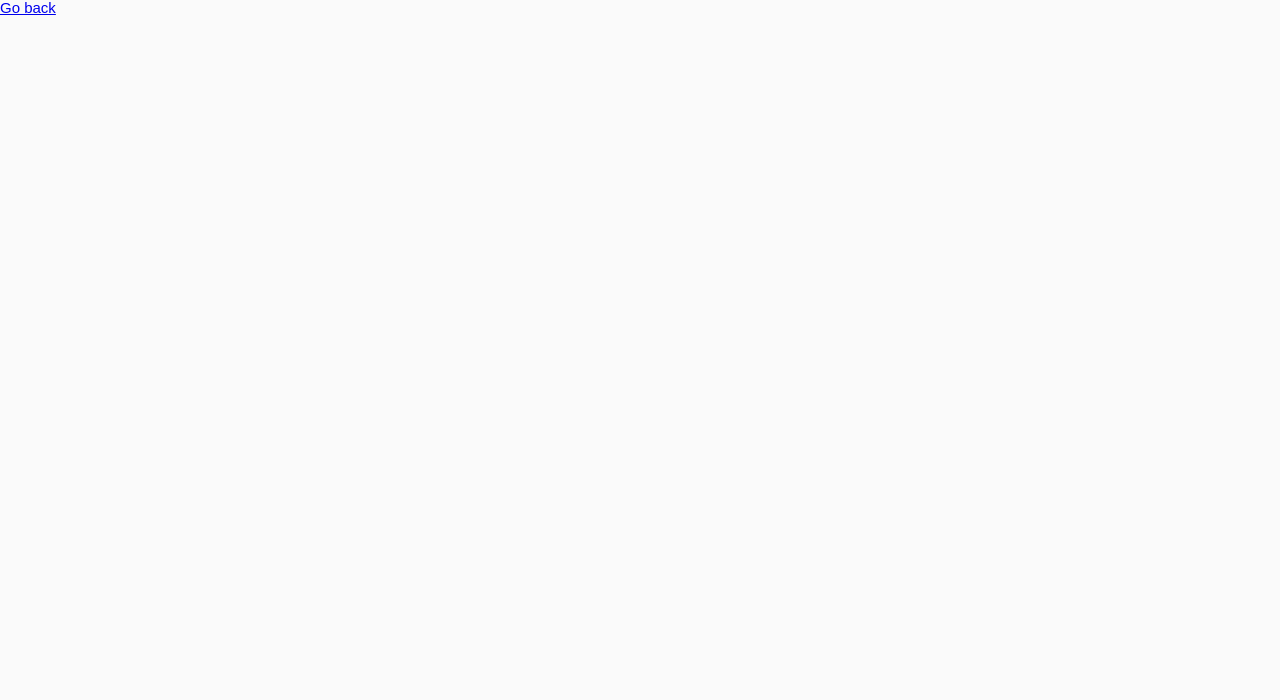
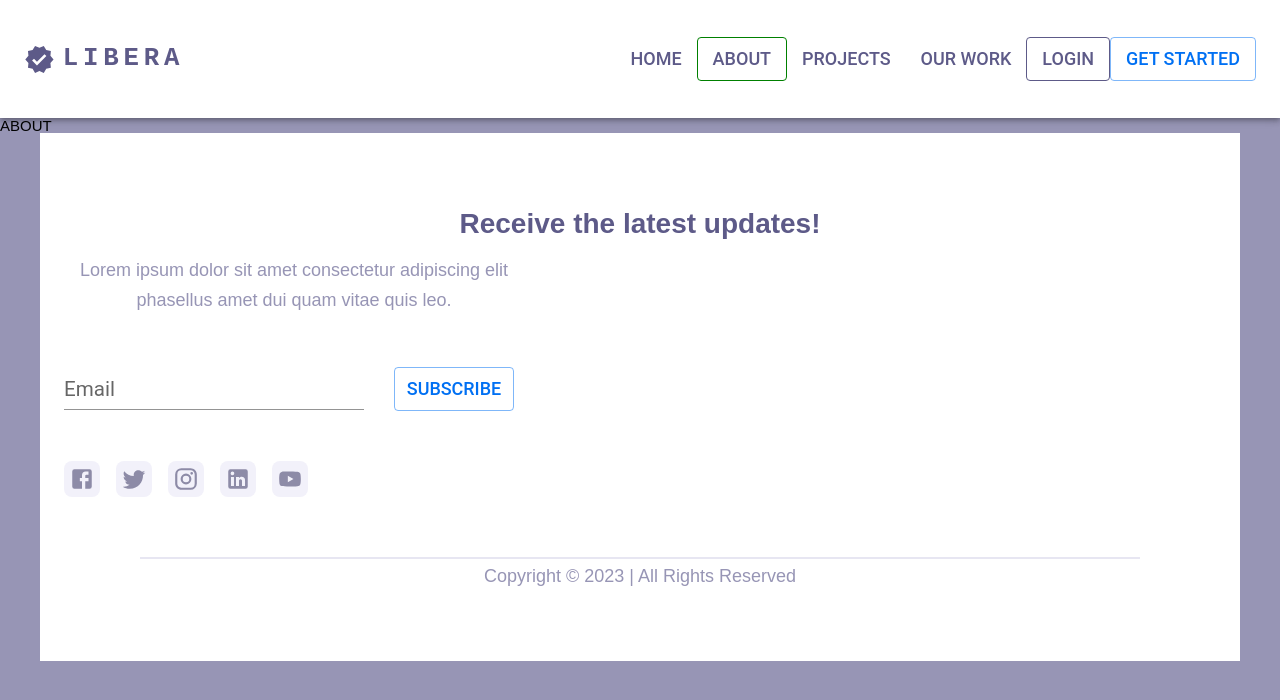
Before and after one commit to um-tesis/stunning-journey-web, a Next.js app: page /about in a window 1280 px wide. Before the commit this address had no page. Shown: the top 700 px of the page. Built offline with nearby package versions, Linux system fonts and the light colour scheme.

Commit message:
home first version finished, starting with about page

```diff
--- /dev/null
+++ b/src/features/about/index.tsx
@@ -0,0 +1,3 @@
+export default function About() {
+  return <div>ABOUT</div>;
+}
--- a/src/features/home/index.tsx
+++ b/src/features/home/index.tsx
@@ -1,6 +1,7 @@
 import {classNamesFilter} from '@/lib/utils/ui-helper';
 import {Box, Button} from '@mui/material';
 import Image from 'next/image';
+import Footer from '../shared/components/footer';
 import Header from '../shared/components/header';
 import PrimaryButton from '../shared/components/primary-button';
 import GetInTouchSection from './components/get-in-touch-section';
@@ -41,6 +42,7 @@ export default function Home() {
           </div>
         </div>
         <GetInTouchSection />
+        <Footer />
       </div>
     </Box>
   );
--- a/src/features/home/styles.module.scss
+++ b/src/features/home/styles.module.scss
@@ -2,7 +2,7 @@
   width: 100%;
   height: 100%;
   overflow-y: auto;
-  color: #fff;
+
   .homeSection {
     width: 100%;
     height: 100%;
@@ -10,6 +10,7 @@
     flex-direction: column;
     justify-content: center;
     padding: 6%;
+    color: #fff;
     & > * {
       margin-bottom: 45px;
     }
--- /dev/null
+++ b/src/features/shared/components/footer/index.tsx
@@ -0,0 +1,34 @@
+import Container from '@mui/material/Container';
+import styles from './styles.module.scss';
+import {TextField} from '@mui/material';
+import PrimaryButton from '../primary-button';
+import FacebookIcon from '@mui/icons-material/Facebook';
+import TwitterIcon from '@mui/icons-material/Twitter';
+import InstagramIcon from '@mui/icons-material/Instagram';
+import LinkedInIcon from '@mui/icons-material/LinkedIn';
+import YouTubeIcon from '@mui/icons-material/YouTube';
+
+function Footer() {
+  return (
+    <Container maxWidth='lg' className={styles.footer}>
+      <div className={styles.title}>Receive the latest updates!</div>
+      <div className={styles.subtitle}>
+        Lorem ipsum dolor sit amet consectetur adipiscing elit phasellus amet dui quam vitae quis leo.
+      </div>
+      <div className={styles.subscription}>
+        <TextField id='email' name='email' label='Email' variant='standard' />
+        <PrimaryButton>Subscribe</PrimaryButton>
+      </div>
+      <div className={styles.socials}>
+        <FacebookIcon color='primary' />
+        <TwitterIcon color='primary' />
+        <InstagramIcon color='primary' />
+        <LinkedInIcon color='primary' />
+        <YouTubeIcon color='primary' />
+      </div>
+      <hr />
+      <div className={styles.copyright}>Copyright © 2023 | All Rights Reserved</div>
+    </Container>
+  );
+}
+export default Footer;
--- /dev/null
+++ b/src/features/shared/components/footer/styles.module.scss
@@ -0,0 +1,74 @@
+.footer {
+  padding-top: 72px;
+  margin: 0;
+  max-width: 100%;
+  background-color: white;
+  color: '#5D5A88';
+  display: flex;
+  flex-direction: column;
+  align-items: center;
+  height: 528px;
+
+  .title {
+    font-weight: 700;
+    font-size: 28px;
+    line-height: 38px;
+    text-align: center;
+    color: #5d5a88;
+  }
+
+  .subtitle {
+    width: 460px;
+    font-weight: 400;
+    font-size: 18px;
+    line-height: 30px;
+    text-align: center;
+    color: #9795b5;
+    margin-top: 12px;
+  }
+
+  .subscription {
+    display: flex;
+    justify-content: space-between;
+    width: 450px;
+    margin-top: 40px;
+
+    input {
+      width: 300px;
+    }
+
+    button {
+      margin-top: 12px;
+      width: 120px;
+    }
+  }
+  .socials {
+    display: flex;
+    margin-top: 50px;
+    margin-bottom: 60px;
+
+    svg {
+      width: 36px;
+      height: 36px;
+      background: #f2f1fa;
+      margin-right: 16px;
+      border-radius: 8px;
+      color: #8d8ba7;
+      padding: 5px;
+      cursor: pointer;
+    }
+  }
+
+  hr {
+    width: 1000px;
+    border: 1px solid #e7e6f2;
+  }
+
+  .copyright {
+    font-weight: 400;
+    font-size: 18px;
+    line-height: 18px;
+    text-align: center;
+    color: #9795b5 !important;
+  }
+}
--- a/src/features/shared/components/header/index.tsx
+++ b/src/features/shared/components/header/index.tsx
@@ -7,16 +7,19 @@ import Typography from '@mui/material/Typography';
 import Menu from '@mui/material/Menu';
 import MenuIcon from '@mui/icons-material/Menu';
 import Container from '@mui/material/Container';
-import Button from '@mui/material/Button';
 import MenuItem from '@mui/material/MenuItem';
 import VerifiedIcon from '@mui/icons-material/Verified';
 import {serverHealthCheck} from '@/lib/utils/api-settings';
 import PrimaryButton from '../primary-button';
+import {useRouter} from 'next/router';
+import styles from './styles.module.scss';
 
-const pages = ['Home', 'About', 'Projects', 'Contact'];
+const pages = ['Home', 'About', 'Projects', 'Our-Work'];
 const projects = ['Tacuru', 'Teleton', 'UM'];
 
 function Header() {
+  const router = useRouter();
+
   const [anchorElNav, setAnchorElNav] = React.useState<null | HTMLElement>(null);
   const [anchorElUser, setAnchorElUser] = React.useState<null | HTMLElement>(null);
   const [isProjectsMenuOpen, setIsProjectsMenuOpen] = React.useState(false);
@@ -129,14 +132,22 @@ function Header() {
               flexGrow: 0,
               display: 'flex',
               '& > *': {
-                mr: 3,
+                mr: 1.6,
                 mt: 1,
               },
             }}
           >
             {pages.map((page) => (
-              <PrimaryButton key={page} inverted hideOutlined onClick={() => console.log('click')}>
-                {page}
+              <PrimaryButton
+                key={page}
+                inverted
+                hideOutlined
+                onClick={() => {
+                  if (page !== 'Projects') router.push(`/${page.toLowerCase()}`);
+                }}
+                auxClassNames={router && router.pathname.includes(page.toLowerCase()) ? styles.active : ''}
+              >
+                {page.split('-').join(' ')}
                 {page === 'Projects' && (
                   <Menu
                     sx={{mt: '55px', ml: '-320px'}}
--- /dev/null
+++ b/src/features/shared/components/header/styles.module.scss
@@ -0,0 +1,3 @@
+.active {
+  border: 1px solid green !important;
+}
--- /dev/null
+++ b/src/pages/about.tsx
@@ -0,0 +1,23 @@
+import About from '@/features/about';
+import Footer from '@/features/shared/components/footer';
+import Header from '@/features/shared/components/header';
+import {Container} from '@mui/material';
+
+export default function AboutPage() {
+  return (
+    <Container
+      sx={{
+        backgroundColor: '#9795B5',
+        minWidth: '100%',
+        margin: 0,
+        padding: '0 !important',
+        height: '100%',
+        overflowY: 'auto !important',
+      }}
+    >
+      <Header />
+      <About />
+      <Footer />
+    </Container>
+  );
+}
```
Also changed, not shown: src/features/shared/components/get-in-touch-modal/index.tsx (+4 -13 lines), public/jjj.jpeg (added), src/pages/home.tsx (renamed from src/pages/home/index.tsx).
